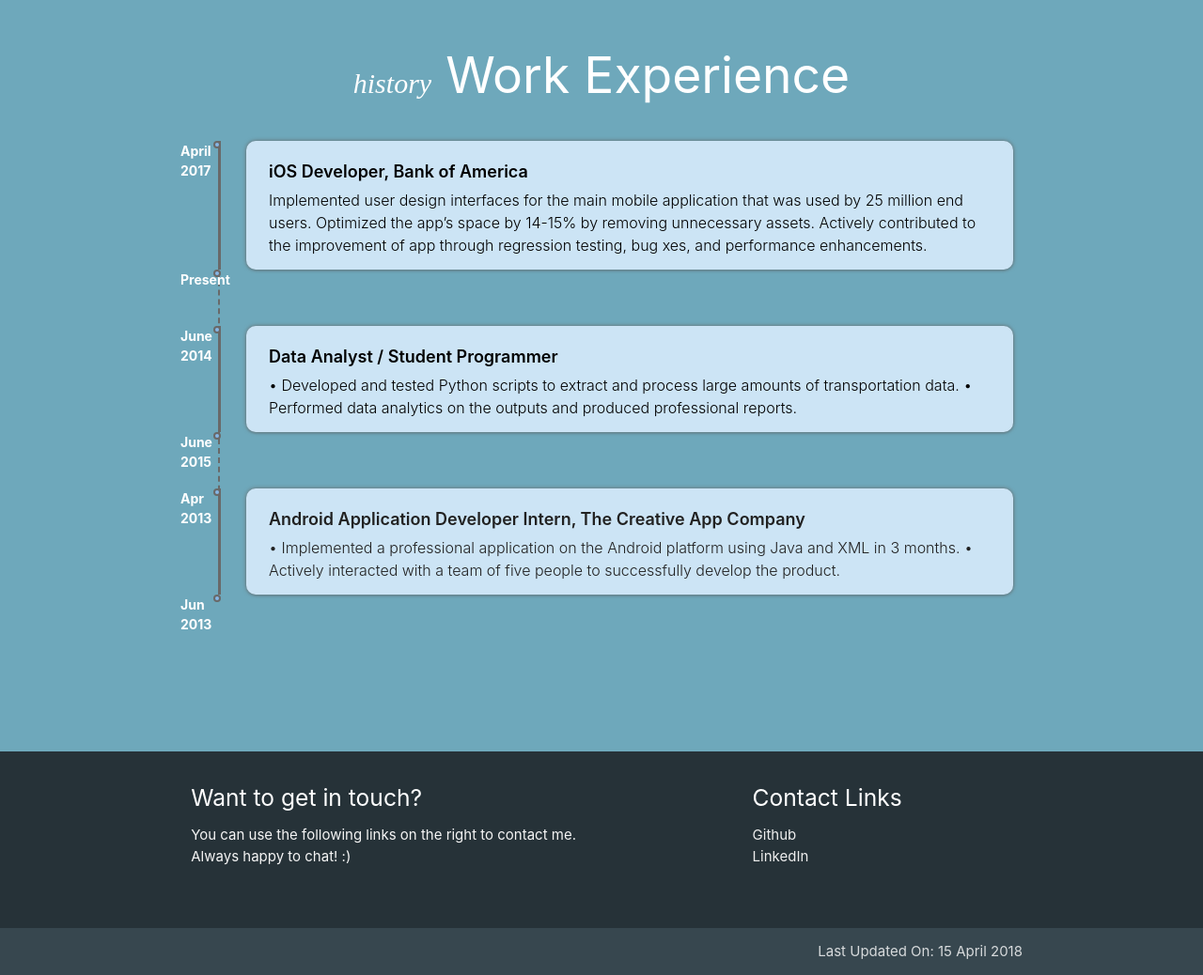
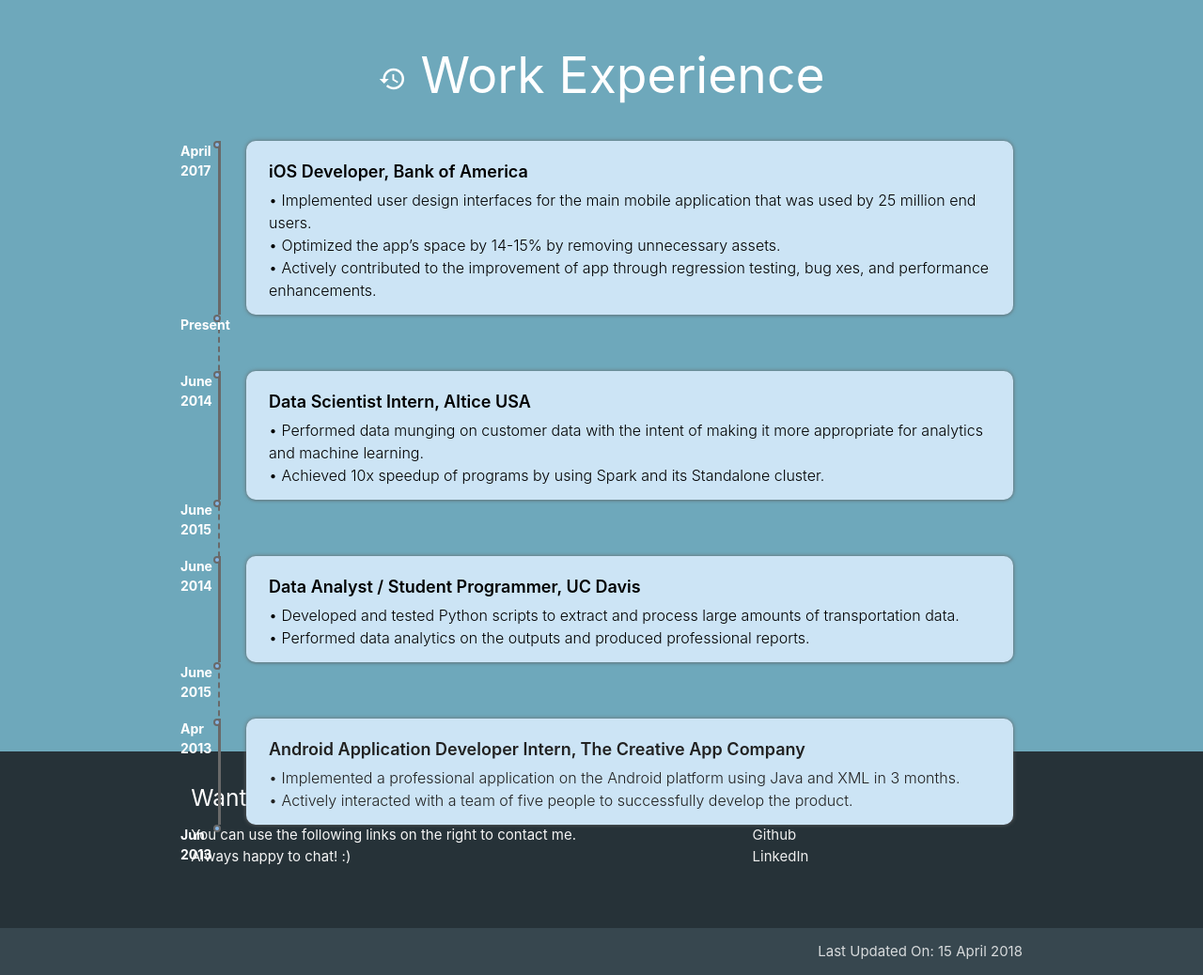
Before and after one commit to prudentprogrammer/My-Personal-Website, a Flask app: page /experience in a window 1280 px wide. Shown: the part 64-1102 px from the top of the page at 94% size. Run offline with Flask 2, Linux system fonts and the light colour scheme; some libraries are stand-ins or nearby versions.

Commit message:
Updated experience page

```diff
--- a/templates/experience.html
+++ b/templates/experience.html
@@ -13,7 +13,7 @@
   {% block mainBody %}
     <div class="tiledBackground">
       <div id="introduction" class="container section center small">
-            <h2 class="white-text"><i class="small material-icons" style="padding-right:0.5em; font-family: Open-Sans; font-style: italic;">history</i>Work Experience</h2>
+          <h2 class="white-text"><i class="small material-icons" style="padding-right:0.5em;">history</i>Work Experience</h2>
       </div>
 
       <div id="timeline">
@@ -23,25 +23,38 @@
               <div>
                 <div class="title">iOS Developer, Bank of America</div>
                 <div class="info">
-                      Implemented user design interfaces for the main mobile application that was used by 25 million end users.
-                      Optimized the app’s space by 14-15% by removing unnecessary assets.
-                      Actively contributed to the improvement of app through regression testing, bug xes, and performance enhancements.
+                    • Implemented user design interfaces for the main mobile application that was used by 25 million end users.<br />
+                    • Optimized the app’s space by 14-15% by removing unnecessary assets. <br />
+                    • Actively contributed to the improvement of app through regression testing, bug xes, and performance enhancements.<br />
                 </div>
 
               </div> <span class="number"><span>April 2017</span> <span>Present</span></span>
             </li>
             <li>
                 <div><span></span>
-                  <div class="title">Data Analyst / Student Programmer</div>
-                  <div class="info">• Developed and tested Python scripts to extract and process large amounts of transportation data.
-                      • Performed data analytics on the outputs and produced professional reports.</div>
+                  <div class="title">Data Scientist Intern, Altice USA</div>
+                  <div class="info">
+                    • Performed data munging on customer data with the intent of making it more appropriate for analytics and machine learning.<br />
+                    • Achieved 10x speedup of programs by using Spark and its Standalone cluster. <br />
+                  </div>
+                </div> <span class="number"><span>June 2014</span><span>June 2015</span></span>
+              </li>
+            <li>
+              <div><span></span>
+                <div class="title">Data Analyst / Student Programmer, UC Davis</div>
+                <div class="info">
+                  • Developed and tested Python scripts to extract and process large amounts of transportation data.<br />
+                  • Performed data analytics on the outputs and produced professional reports.<br />
+                </div>
               </div> <span class="number"><span>June 2014</span><span>June 2015</span></span>
             </li>
             <li>
               <div class="grey-text text-darken-4"><span></span>
                 <div class="title grey-text text-darken-4">Android Application Developer Intern, The Creative App Company</div>
-                  <div class="info">• Implemented a professional application on the Android platform using Java and XML in 3 months.
-                      • Actively interacted with a team of five people to successfully develop the product.</div>
+                <div class="info">
+                  • Implemented a professional application on the Android platform using Java and XML in 3 months.<br />
+                  • Actively interacted with a team of five people to successfully develop the product.<br />
+                </div>
               </div> <span class="number"><span>Apr 2013</span><span>Jun 2013</span></span>
             </li>
           </ul>
```
Also changed, not shown: static/css/experience.css (+0 -7 lines). Lines whose indentation alone changed are shown as unchanged.
